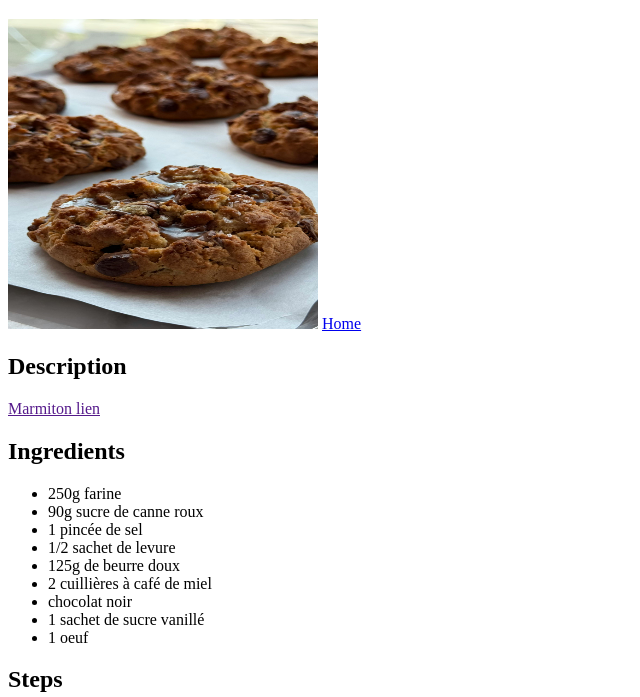
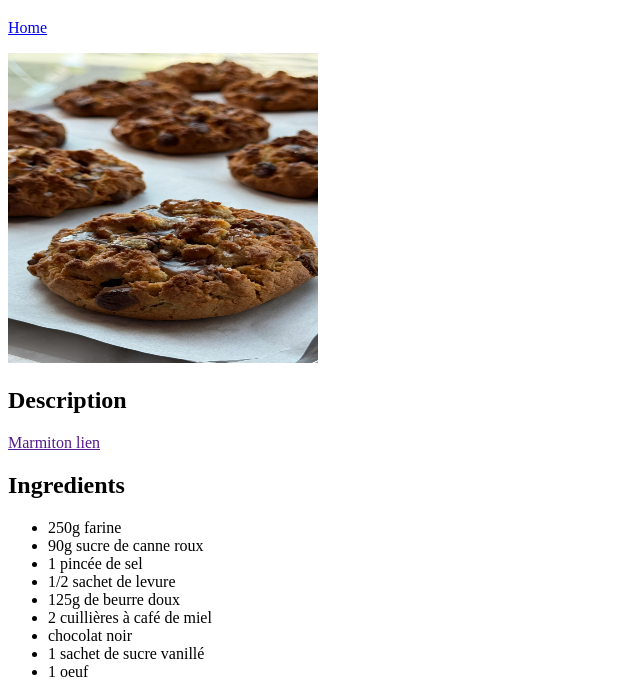
Before and after one commit to Marie426/odin-recipes, a plain HTML site: page recipes/cookies.html in a window 1280 px wide. Shown: the part 61-758 px from the top of the page, without its empty margins (0-640 px from the left). Drawn offline with Linux system fonts and the light colour scheme.

Commit message:
Separation of Home button and Images in recipes files for aesthetic reason
add of information Name in comment =
Copyright

```diff
--- a/recipes/cookies.html
+++ b/recipes/cookies.html
@@ -6,9 +6,10 @@
     </head>
     <body>
         <h1>Cookies recipes</h1>
-        <img src="../Images/Cookies.jpg" alt="Image cookies" height="310" width="310">
-        <!-- Anthony Rahayel-->
-        <a href="../index.html">Home</a>
+        <p><a href="../index.html">Home</a></p>
+        <p><img src="../Images/Cookies.jpg" alt="Image cookies" height="310" width="310"></p>
+        <!-- copyright : Anthony Rahayel-->
+
 
         <h2>Description</h2>
         <p>
```
Also changed, not shown: recipes/crepes.html (+3 -2 lines), recipes/lasagna.html (+4 -3 lines).
